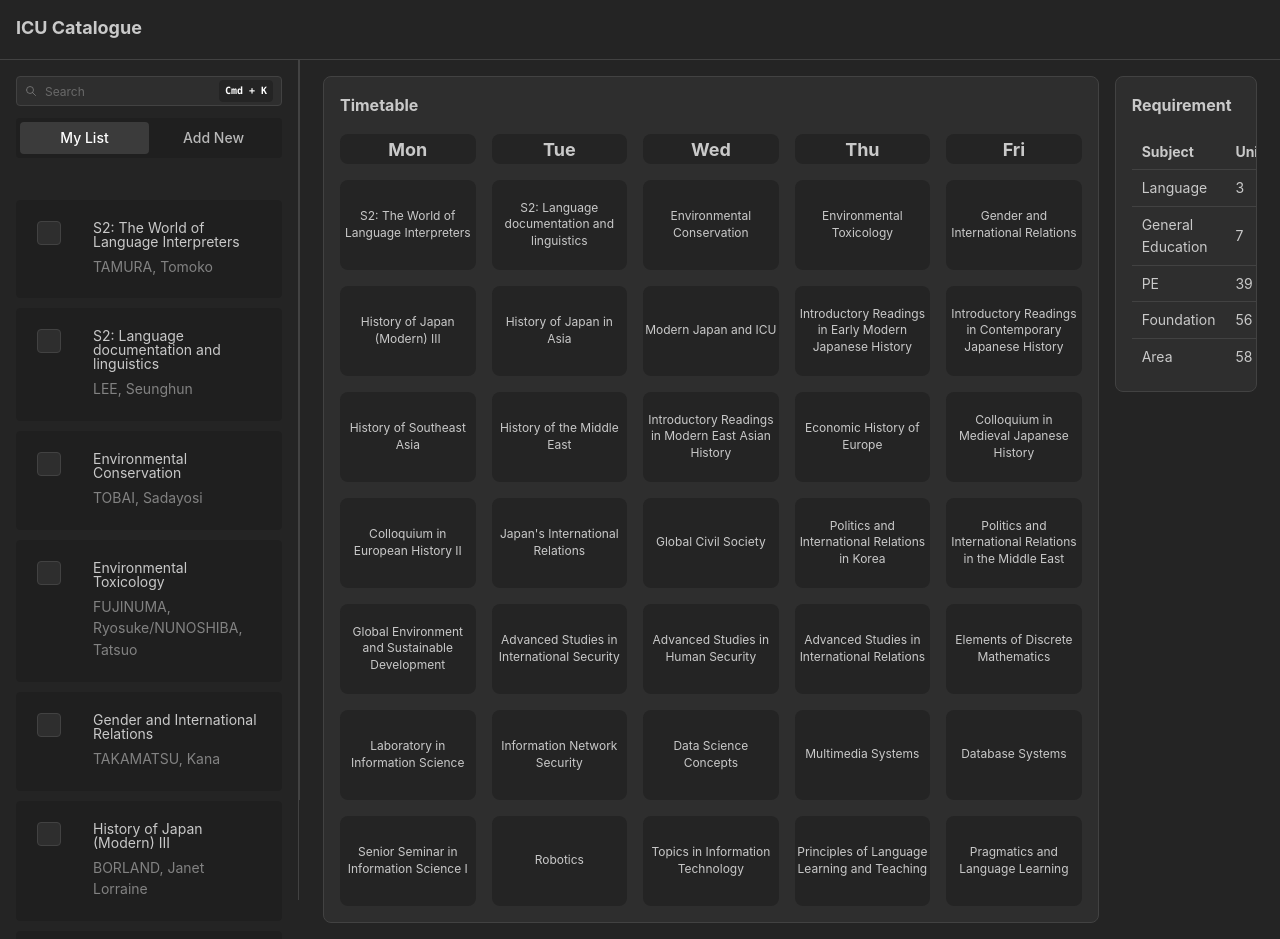
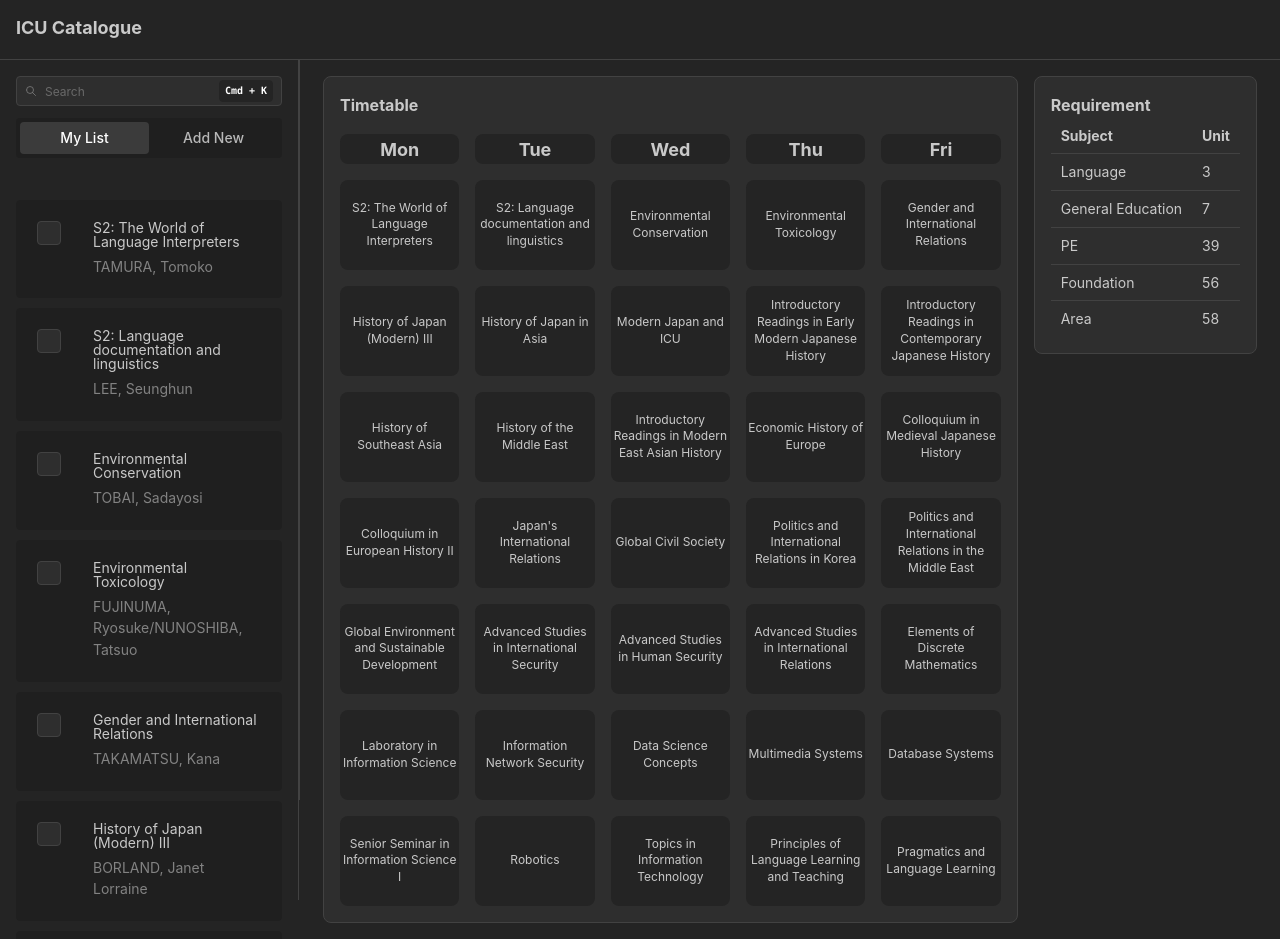
Before and after one commit to ItsukiKigoshi/icu-catalogue, a Next.js app: page / in a window 1280 px wide. Built offline with nearby package versions, Linux system fonts and the light colour scheme.

Commit message:
Fix import in layout.tsx and adjust grid span in page.tsx

```diff
--- a/src/app/layout.tsx
+++ b/src/app/layout.tsx
@@ -1,6 +1,6 @@
 import "@mantine/core/styles.css";
 import React from "react";
-import { MantineProvider, ColorSchemeScript, Container } from "@mantine/core";
+import { MantineProvider, ColorSchemeScript } from "@mantine/core";
 import { theme } from "../../theme";
 import { Metadata } from "next";
 
--- a/src/app/page.tsx
+++ b/src/app/page.tsx
@@ -31,7 +31,10 @@ export default function HomePage() {
             <Grid.Col span={{ base: "auto" }}>
               <Timetable />
             </Grid.Col>
-            <Grid.Col mt={{ base: 5, md: 0 }} span={{ base: 12, md: 2 }}>
+            <Grid.Col
+              mt={{ base: 5, md: 0 }}
+              span={{ base: 12, md: "content" }}
+            >
               <RequirementTable />
             </Grid.Col>
           </Grid>
```
